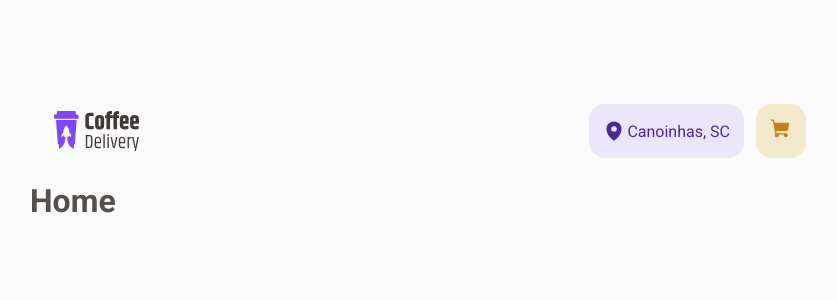
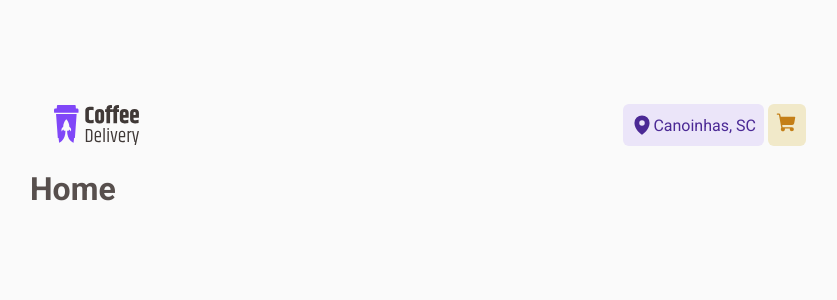
Before and after one commit to FelipeKonig/desafio-2-react, a React (Vite) app: page / in a window 1280 px wide. Shown: the top 300 px of the page, without its empty margins (210-1047 px from the left). Built offline with nearby package versions, Linux system fonts and the light colour scheme.

Commit message:
hover added in cart icon

```diff
--- a/src/components/header/styles.ts
+++ b/src/components/header/styles.ts
@@ -9,23 +9,27 @@ export const HeaderContainer = styled.div`
 
   nav {
     display: inline-flex;
-    gap: 12px;
+    gap: 4px;
   }
 
   span {
     background-color: ${(props) => props.theme['purple-light']};
     color: ${(props) => props.theme['purple-dark']};
-    border-radius: 16px;
-    padding: 0.875rem;
+    border-radius: 6px;
+    padding: 0.5rem;
     display: inline-flex;
-    gap: 2px;
     align-items: center;
   }
 
   a {
     background-color: ${(props) => props.theme['yellow-light']};
     color: ${(props) => props.theme['yellow-dark']};
-    border-radius: 16px;
-    padding: 0.875rem;
+    border-radius: 6px;
+    padding: 0.5rem;
+
+    &:hover {
+      color: ${(props) => props.theme.white};
+      background-color: ${(props) => props.theme['yellow-dark']};
+    }
   }
 `
```
